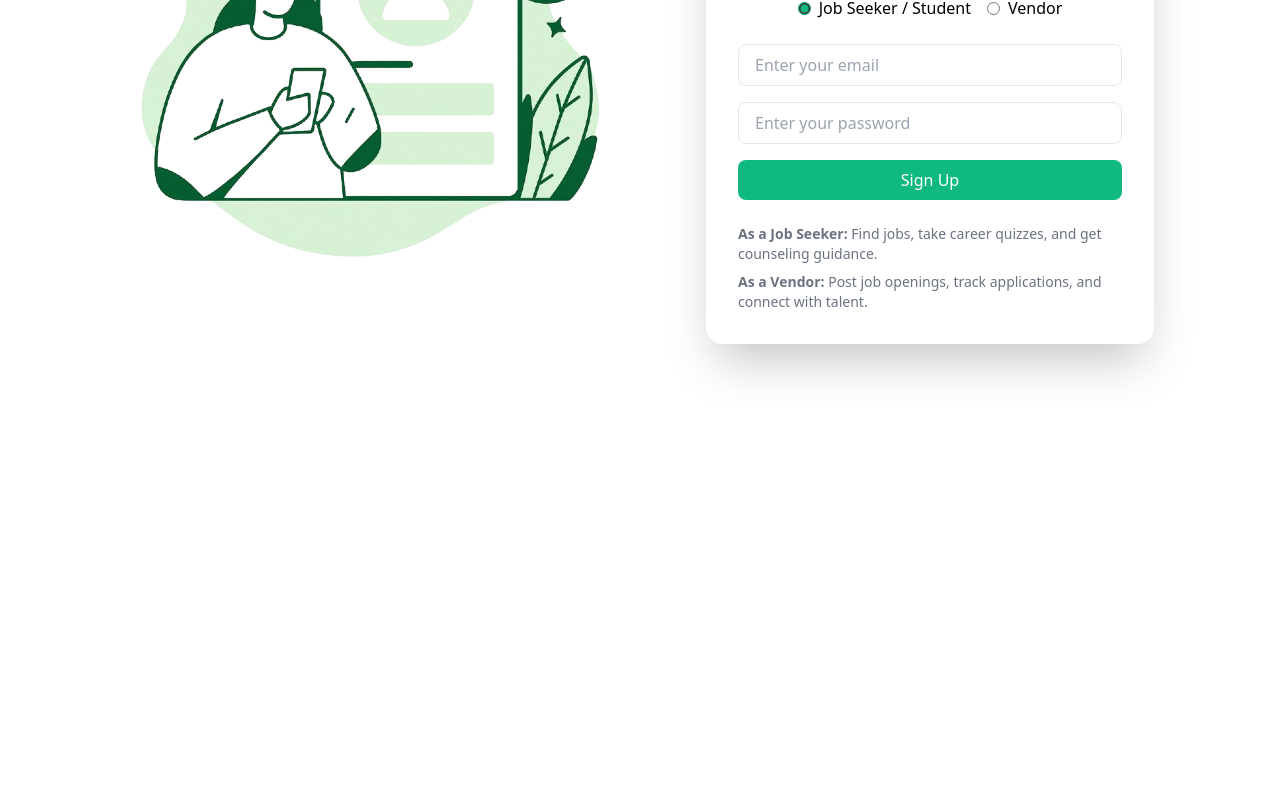
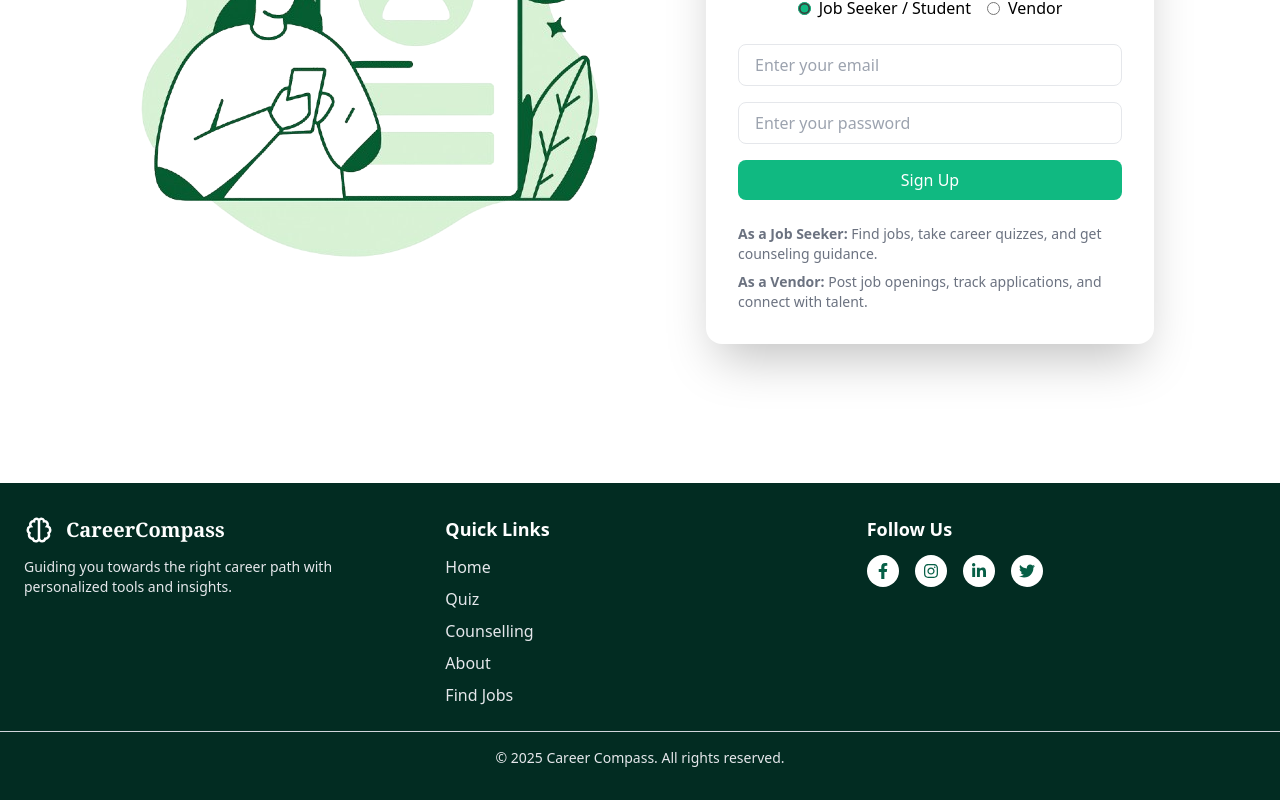
Before and after one commit to ViyomVerma/career-compass, a React (Vite) app: page /signup in a window 1280 px wide. Shown: the part 381-1181 px from the top of the page. Before the commit the page ends 816 px from the top, so only its background shows below. Built offline with nearby package versions, Linux system fonts and the light colour scheme.

Commit message:
added footer

```diff
--- a/src/App.jsx
+++ b/src/App.jsx
@@ -9,6 +9,7 @@ import Jobs from "./pages/Jobs";
 import AddJob from "./pages/AddJob";
 import Login from "./pages/LOGIN/Login";
 import Signup from "./pages/LOGIN/Signup";
+import Footer from "./components/Footer";
 
 function App() {
   return (
@@ -24,6 +25,8 @@ function App() {
         <Route path="/apply" element={<AddJob />} />
         <Route path="/signup" element={<Signup/>} />
       </Routes>
+
+       <Footer />
     </BrowserRouter>
   );
 }
--- /dev/null
+++ b/src/components/Footer.jsx
@@ -0,0 +1,62 @@
+import React from "react";
+import { Link } from "react-router-dom";
+import { BiBrain } from "react-icons/bi";
+import { FaFacebookF, FaInstagram, FaLinkedinIn, FaTwitter } from "react-icons/fa";
+
+const Footer = () => {
+  return (
+    <footer className="bg-emerald-950 text-white py-8 mt-12">
+      <div className="max-w-7xl mx-auto px-6 grid grid-cols-1 md:grid-cols-3 gap-8">
+
+        {/* Logo + Tagline */}
+        <div>
+          <div className="flex items-center gap-3 mb-3">
+            <BiBrain className="text-emerald-150 text-3xl" />
+            <h2 className="text-xl font-bold font-serif text-emerald-150">CareerCompass</h2>
+          </div>
+          <p className="text-sm text-gray-200">
+            Guiding you towards the right career path with personalized tools and insights.
+          </p>
+        </div>
+
+        {/* Quick Links */}
+        <div>
+          <h3 className="text-lg font-semibold mb-3">Quick Links</h3>
+          <ul className="space-y-2 text-gray-200">
+            <li><Link to="/" className="hover:underline">Home</Link></li>
+            <li><Link to="/quiz" className="hover:underline">Quiz</Link></li>
+            <li><Link to="/counselling" className="hover:underline">Counselling</Link></li>
+            <li><Link to="/about" className="hover:underline">About</Link></li>
+            <li><Link to="/jobs" className="hover:underline">Find Jobs</Link></li>
+          </ul>
+        </div>
+
+        {/* Social Links */}
+        <div>
+          <h3 className="text-lg font-semibold mb-3">Follow Us</h3>
+          <div className="flex gap-4">
+            <a href="#" className="bg-white p-2 rounded-full text-emerald-800 hover:bg-emerald-300 transition">
+              <FaFacebookF />
+            </a>
+            <a href="#" className="bg-white p-2 rounded-full text-emerald-800 hover:bg-emerald-300 transition">
+              <FaInstagram />
+            </a>
+            <a href="#" className="bg-white p-2 rounded-full text-emerald-800 hover:bg-emerald-300 transition">
+              <FaLinkedinIn />
+            </a>
+            <a href="#" className="bg-white p-2 rounded-full text-emerald-800 hover:bg-emerald-300 transition">
+              <FaTwitter />
+            </a>
+          </div>
+        </div>
+      </div>
+
+      {/* Bottom Bar */}
+      <div className="border-t border-gray-300 mt-6 pt-4 text-center text-sm text-gray-200">
+        © {new Date().getFullYear()} Career Compass. All rights reserved.
+      </div>
+    </footer>
+  );
+};
+
+export default Footer;
```
